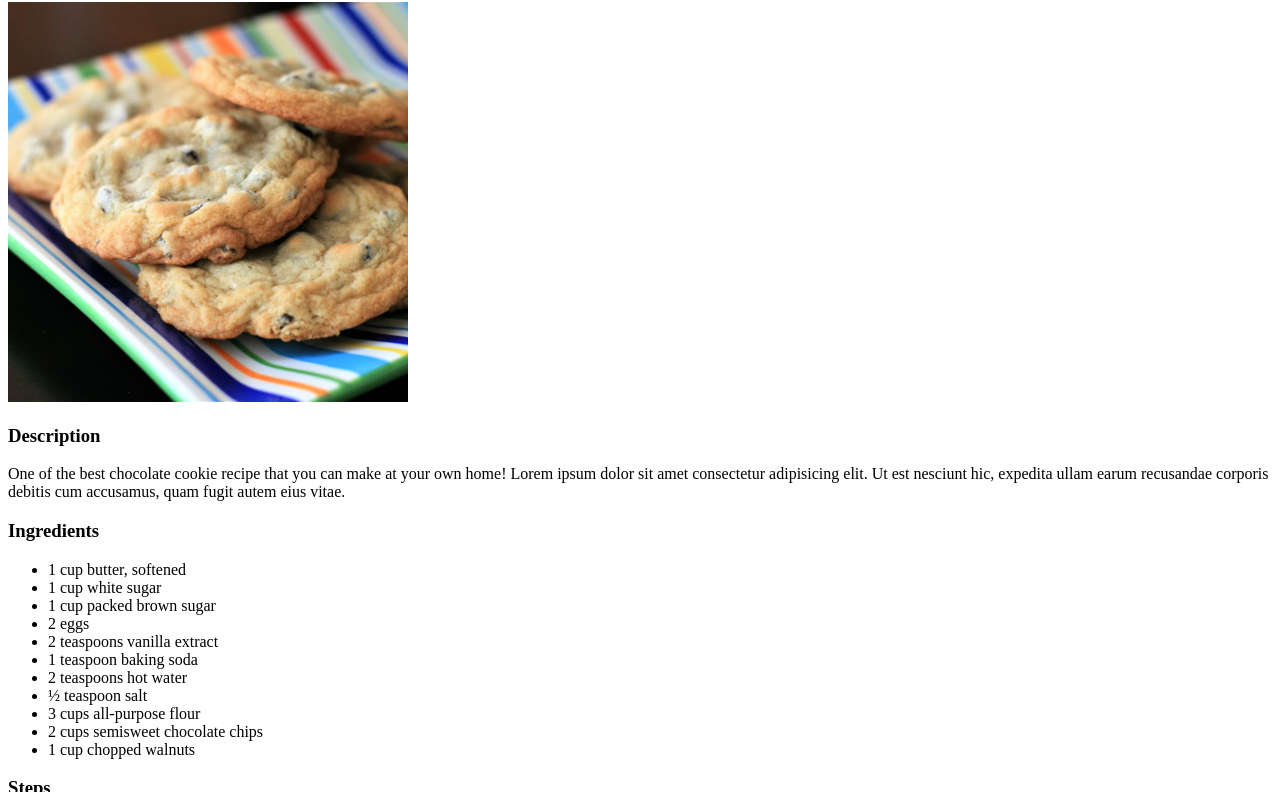
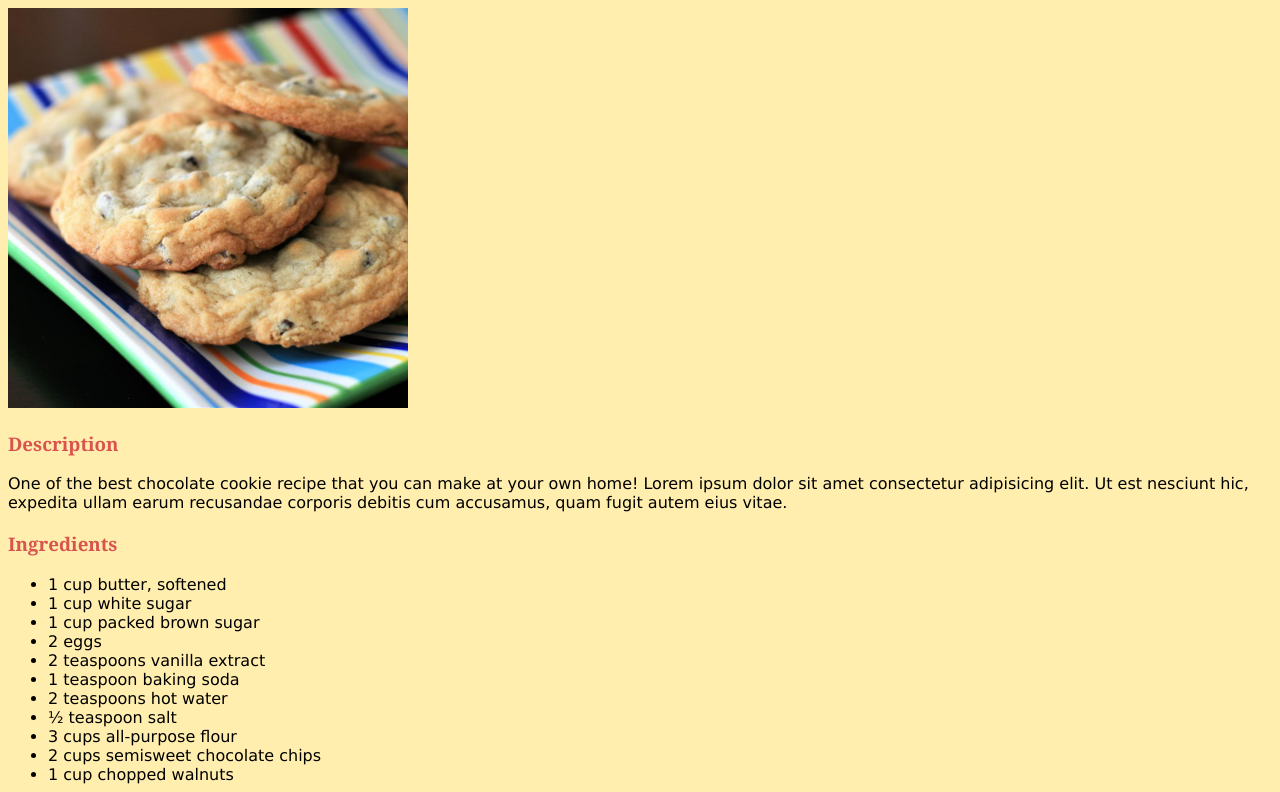
Before and after one commit to fendytan/odin-recipes, a plain HTML site: page recipes/chocolate-chip-cookies.html in a window 1280 px wide. Shown: the part 78-870 px from the top of the page. Drawn offline with Linux system fonts and the light colour scheme.

Commit message:
add style.css

```diff
--- /dev/null
+++ b/css/style.css
@@ -0,0 +1,11 @@
+body {
+  background-color: #ffeead;
+  font-family: Verdana, Geneva, Tahoma, sans-serif;
+}
+
+h1,
+h2,
+h3 {
+  color: #d9534f;
+  font-family: Georgia, "Times New Roman", Times, serif;
+}
--- a/recipes/chocolate-chip-cookies.html
+++ b/recipes/chocolate-chip-cookies.html
@@ -4,6 +4,7 @@
     <meta charset="UTF-8" />
     <meta http-equiv="X-UA-Compatible" content="IE=edge" />
     <meta name="viewport" content="width=device-width, initial-scale=1.0" />
+    <link rel="stylesheet" href="../css/style.css" />
     <title>Chocolate Chip Cookies Recipe</title>
   </head>
   <body>
```
Also changed, not shown: index.html (+1 -0 lines), recipes/deviled-lobster-tails.html (+1 -0 lines), recipes/sweet-and-sour-chicken-thighs.html (+1 -0 lines).
